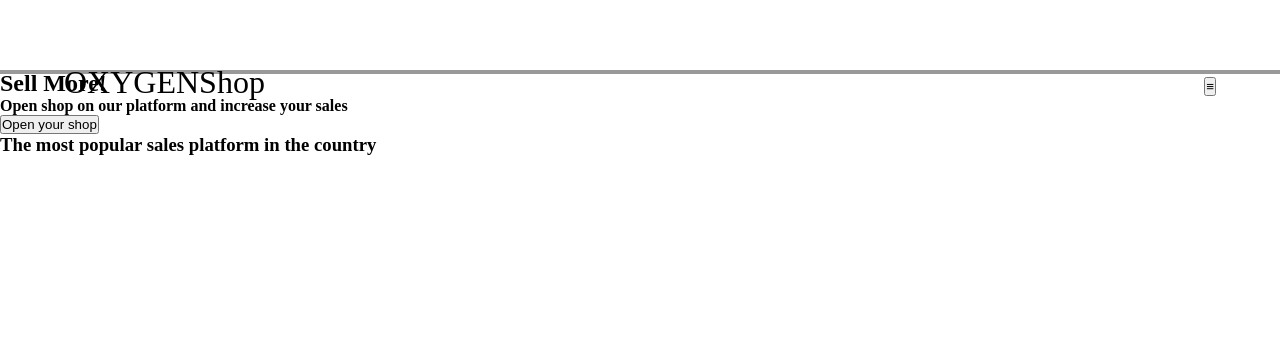
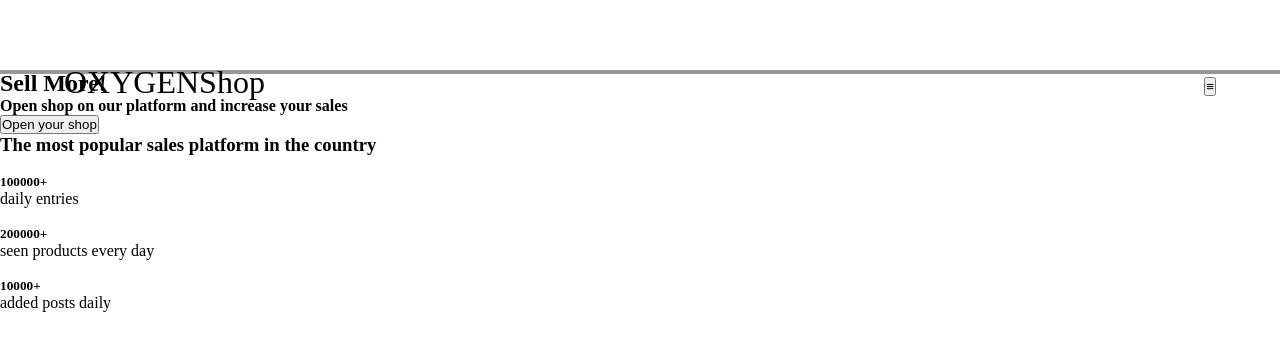
Before and after one commit to demilv/OxygenProyecto1, a website: page index.html in a window 1280 px wide. Drawn offline with Linux system fonts and the light colour scheme.

Commit message:
Rellenada la primera seccion a excepcion de imagenes

```diff
--- a/index.html
+++ b/index.html
@@ -23,6 +23,26 @@
 
     <section class="Advertisement">
         <h3 class="Advertisement__title">The most popular sales platform in the country</h3>
+        <article class="Advertisement__entries">
+            <img />
+            <img />
+            <h5>100000+</h5>
+            <p>daily entries</p>
+        </article>
+
+        <article class="Advertisement__visualizations">
+            <img />
+            <img />
+            <h5>200000+</h5>
+            <p>seen products every day</p>
+        </article>
+
+        <article class="Advertisement__posts">
+            <img />
+            <img />
+            <h5>10000+</h5>
+            <p>added posts daily</p>
+        </article>
     </section>
 
     <section class="Pricing">
```
